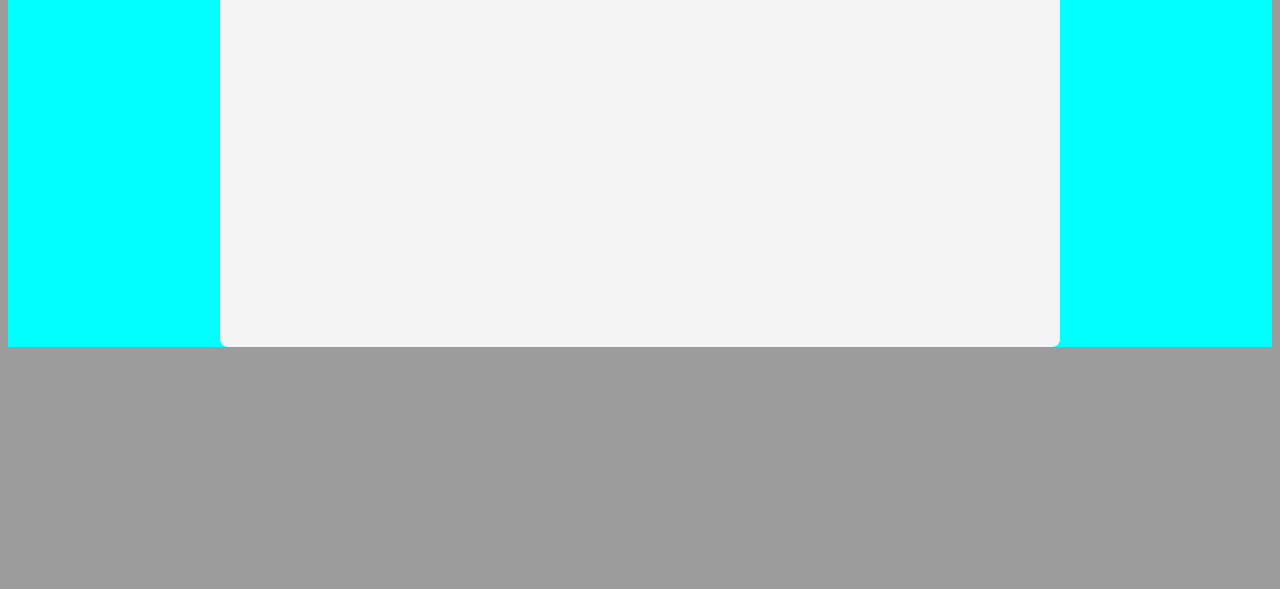
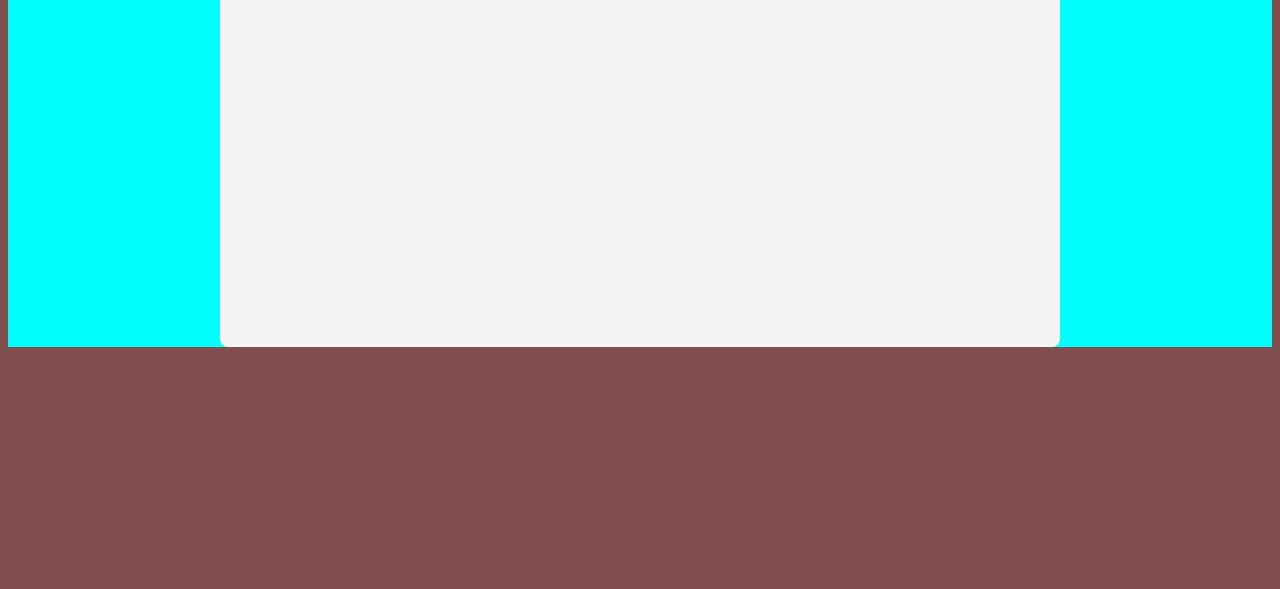
Before and after one commit to adislandev/Projetoloja, a plain HTML site: page index.html in a window 1280 px wide. Shown: the part 211-800 px from the top of the page. Drawn offline with Linux system fonts and the light colour scheme.

Commit message:
Fiz alteração na cor de fundo

```diff
--- a/index.html
+++ b/index.html
@@ -6,7 +6,7 @@
     <title>Meu site 1</title>
     <style>
         body{
-            background-color: rgb(156, 156, 156);
+            background-color: rgb(128, 78, 78);
         }
         .container{
             background-color: aqua;
```
Also changed, not shown: 1 other file.
